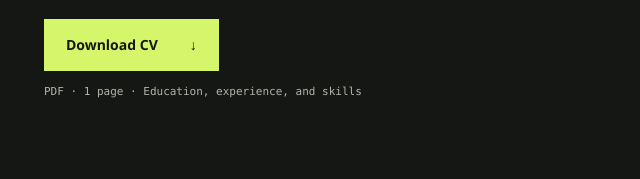
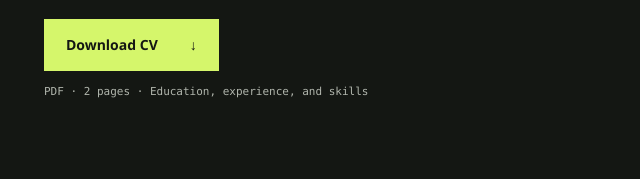
Before and after one commit to Rifdhlh/Arif-portofolio, a plain HTML site: page dist/index.html in a window 1280 px wide. Shown: the part 1493-1672 px from the top of the page, 595-1235 px from the left. Drawn offline with Linux system fonts and the light colour scheme; animation ran at ten frames a second.

Commit message:
Replace CV download with newly supplied two-page PDF

```diff
--- a/dist/index.html
+++ b/dist/index.html
@@ -86,7 +86,7 @@ header{position:sticky;top:0;z-index:20}.skip{z-index:21}html{scroll-padding-top
   </div>
 </section>
 
-<section id="tentang"><div class="wrap about"><div class="section-title"><span class="section-index">01</span><div><div class="eyebrow" style="margin-bottom:14px">About Me</div><h2>A Business Perspective.<br>A Data-Driven Mindset.</h2></div></div><div class="about-copy"><p>I am <strong>Muhammad Arif Fadhilah</strong>, an Information Systems student with an academic focus on <strong>Business Intelligence</strong>.</p><p>I am currently studying data processing and analysis with Excel, SQL databases, and dashboard development to present information clearly and effectively.</p><p>Alongside my studies in data, I also explore website development using HTML, CSS, and JavaScript.</p><div class="about-cv"><p>My experience in part-time sales and organizational roles at HIMSISFO complements my technical studies with communication, teamwork, and a practical business perspective.</p><a class="button cv-download" href="assets/documents/CV_Muhammad_Arif_Fadhilah.pdf?v=20261116" download="CV_Muhammad_Arif.pdf" aria-describedby="cv-download-details">Download CV <span aria-hidden="true">↓</span></a><p class="cv-download-details" id="cv-download-details">PDF · 1 page · Education, experience, and skills</p></div></div></div></section>
+<section id="tentang"><div class="wrap about"><div class="section-title"><span class="section-index">01</span><div><div class="eyebrow" style="margin-bottom:14px">About Me</div><h2>A Business Perspective.<br>A Data-Driven Mindset.</h2></div></div><div class="about-copy"><p>I am <strong>Muhammad Arif Fadhilah</strong>, an Information Systems student with an academic focus on <strong>Business Intelligence</strong>.</p><p>I am currently studying data processing and analysis with Excel, SQL databases, and dashboard development to present information clearly and effectively.</p><p>Alongside my studies in data, I also explore website development using HTML, CSS, and JavaScript.</p><div class="about-cv"><p>My experience in part-time sales and organizational roles at HIMSISFO complements my technical studies with communication, teamwork, and a practical business perspective.</p><a class="button cv-download" href="assets/documents/CV_Muhammad_Arif_Fadhilah.pdf?v=20261121" download="CV_MUHAMMAD_1.pdf" aria-describedby="cv-download-details">Download CV <span aria-hidden="true">↓</span></a><p class="cv-download-details" id="cv-download-details">PDF · 2 pages · Education, experience, and skills</p></div></div></div></section>
 
 
 <section id="keahlian" class="current-project" aria-labelledby="current-project-title">
```
Also changed, not shown: 2 other files.
